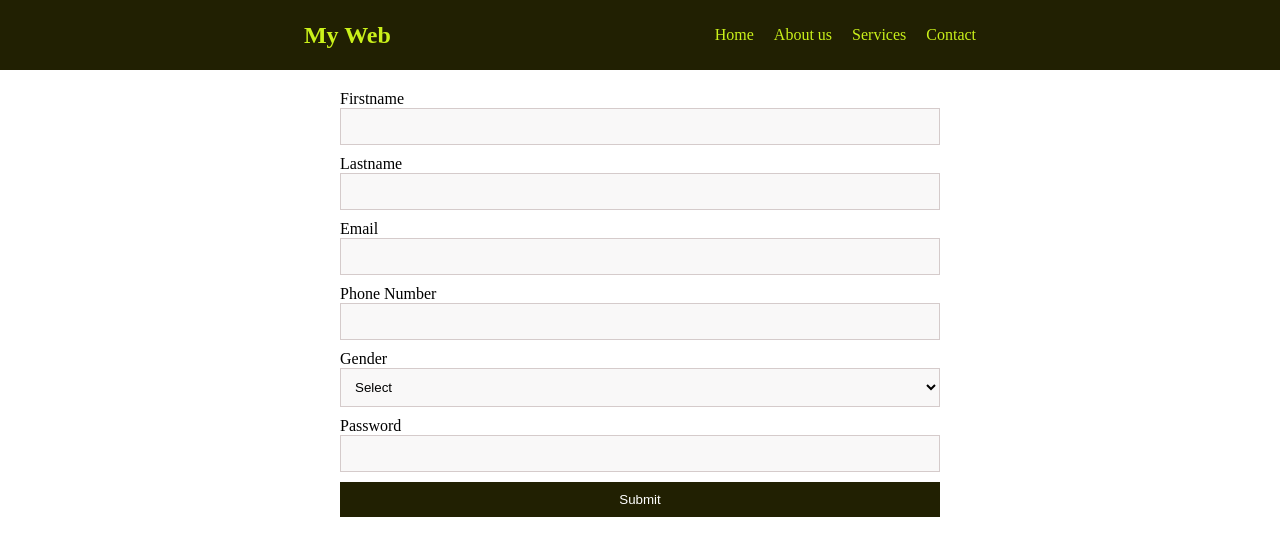
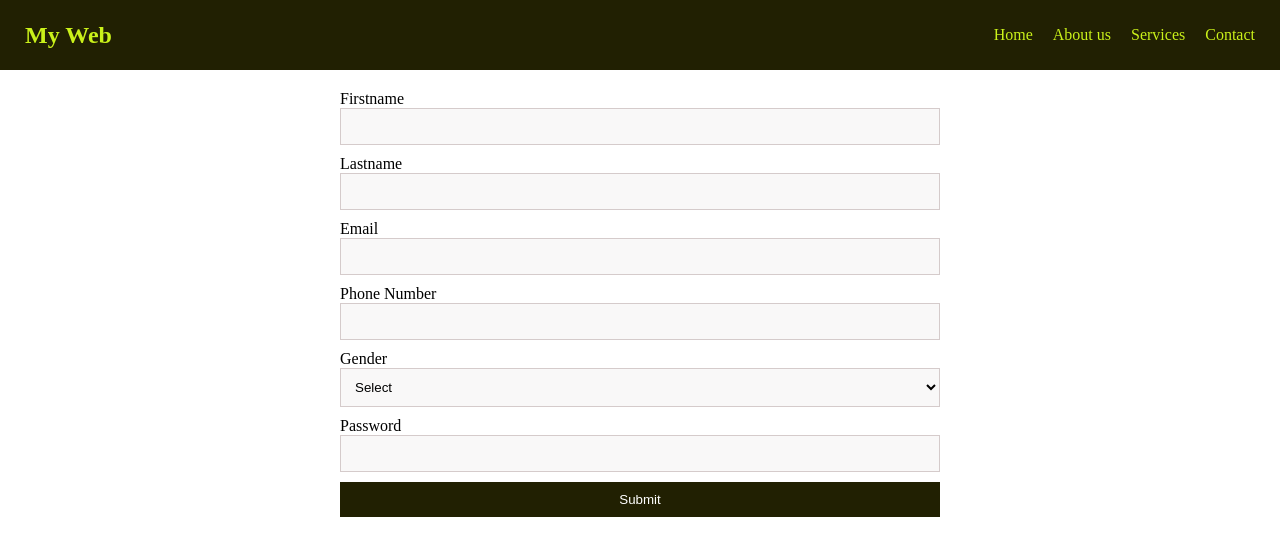
Before and after one commit to Princewilleghosa2017/AdekunlePrograms, a plain HTML site: page index.html in a window 1280 px wide. Drawn offline with Linux system fonts and the light colour scheme.

Commit message:
Work Done

```diff
--- a/style.css
+++ b/style.css
@@ -10,12 +10,17 @@
   --display: flex;
 }
 
+header {
+     background-color: var(--backgroundColor);
+}
+
 nav {
-  background-color: var(--backgroundColor);
+
   display: var(--display);
-  justify-content: space-evenly;
+  justify-content: space-between;
   align-items: center;
   height: 70px;
+  margin: auto 25px;
   color: var(--color);
 }
 
@@ -33,22 +38,20 @@ nav ul li {
   justify-content: center;
 }
 
-
 .form-container {
   max-width: 600px;
   margin: 20px auto;
-
 }
 
-
-.form-group input, .form-group select {
+.form-group input,
+.form-group select {
   display: block;
   width: 100%;
   padding: 10px 10px;
   outline: none;
   margin-bottom: 10px;
   border: 1px solid rgb(213, 203, 203);
-    background-color:rgba(235, 231, 231, 0.289) ;
+  background-color: rgba(235, 231, 231, 0.289);
 }
 
 .form-group button {
```
Lines whose indentation alone changed are shown as unchanged.
